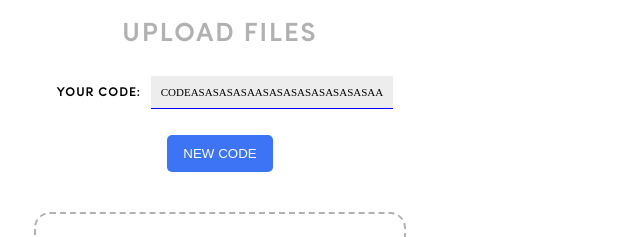
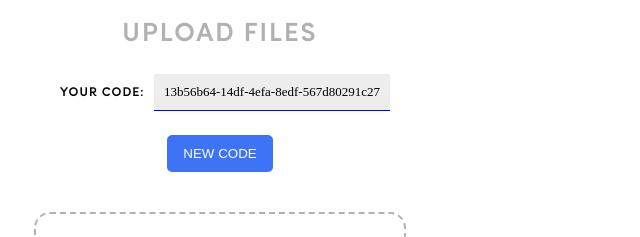
Before and after one commit to VincenzoParrinelli/CS50-project, a React (Vite) app in the folder client/: page / in a window 1280 px wide. Shown: the top 237 px of the page, without its empty margins (0-640 px from the left). Built offline with nearby package versions, Linux system fonts and the light colour scheme.

Commit message:
feat(header): change client code on click

```diff
--- a/client/package.json
+++ b/client/package.json
@@ -12,11 +12,13 @@
     "react": "^18.2.0",
     "react-dom": "^18.2.0",
     "sass": "^1.58.1",
+    "uuid": "^9.0.0",
     "vite-plugin-svgr": "^2.4.0"
   },
   "devDependencies": {
     "@types/react": "^18.0.27",
     "@types/react-dom": "^18.0.10",
+    "@types/uuid": "^9.0.0",
     "@vitejs/plugin-react": "^3.1.0",
     "typescript": "^4.9.3",
     "vite": "^4.1.0"
--- a/client/src/Components/FilesDragger.tsx
+++ b/client/src/Components/FilesDragger.tsx
@@ -1,9 +1,12 @@
-import React, { useRef } from 'react'
+import React, { useRef} from 'react'
 import { ReactComponent as UploadFileIcon } from "../assets/Images/upload-file.svg"
 
 export default function FilesDragger() {
 
+
   const draggableAreaRef = useRef(null) as React.MutableRefObject<HTMLDivElement | null>
+
+
 
   const handleDragOver = (e: React.DragEvent<HTMLDivElement>) => {
     e.preventDefault()
@@ -20,6 +23,7 @@ export default function FilesDragger() {
   const handleOnDrop = (e: React.DragEvent<HTMLDivElement>) => {
     e.preventDefault()
 
+    draggableAreaRef.current!.classList.remove("files-dragger__drag-and-drop--on-drag")
   }
 
   return (
--- a/client/src/Components/Header.tsx
+++ b/client/src/Components/Header.tsx
@@ -1,16 +1,46 @@
-import React from 'react'
+import React, { useState, useEffect } from 'react'
+import { v4 as uuidv4 } from "uuid"
 
 export default function Header() {
+
+    const [clientCode, setClientCode] = useState<string>("")
+
+    // Genereate new code for this client
+    const getNewCode = (): void => {
+
+        const newCode = uuidv4() as string
+
+        localStorage.setItem("clientCode", newCode)
+
+        setClientCode(newCode)
+    }
+
+
+    // On component mount fetch client code from local storage else if first time using the extension generate a new code
+    // Also fetch files saved in indexedDb in order to render a file history
+    useEffect(() => {
+
+        const localStorageClientCode = localStorage.getItem("clientCode") as string | null
+
+        !localStorageClientCode ? getNewCode() : setClientCode(localStorageClientCode)
+
+    }, [])
+
     return (
         <div className='header'>
             <h2 className="heading heading--2">UPLOAD FILES</h2>
 
             <div className="header__code-container">
                 <h3 className="heading heading--3">YOUR CODE:</h3>
-                <span className="header__code">CODEASASASASAASASASASASASASASAA</span>
+                <span className="header__code">{clientCode}</span>
             </div>
 
-            <button className="btn btn--primary">NEW CODE</button>
+            <button
+                className="btn btn--primary"
+                onClick={() => getNewCode()}
+            >
+                NEW CODE
+            </button>
         </div>
     )
 }
--- /dev/null
+++ b/client/src/context/FilesContext.ts
@@ -0,0 +1,3 @@
+import React, { createContext } from "react"
+
+export const FilesContext = createContext({})
--- a/client/src/scss/components/_header.scss
+++ b/client/src/scss/components/_header.scss
@@ -4,6 +4,7 @@
     justify-content: center;
     align-items: center;
     padding-bottom: 4rem;
+    white-space: nowrap;
 
     &__code-container {
         display: flex;
@@ -13,7 +14,7 @@
 
     &__code {
         background-color: $color-grey-light;
-        font-size: 1.1rem;
+        font-size: 1.3rem;
         padding: 1rem;
         text-align: center;
         flex: 0 0 10%;
```
Also changed, not shown: 1 other file (tests, documents, lock files or other folders).
